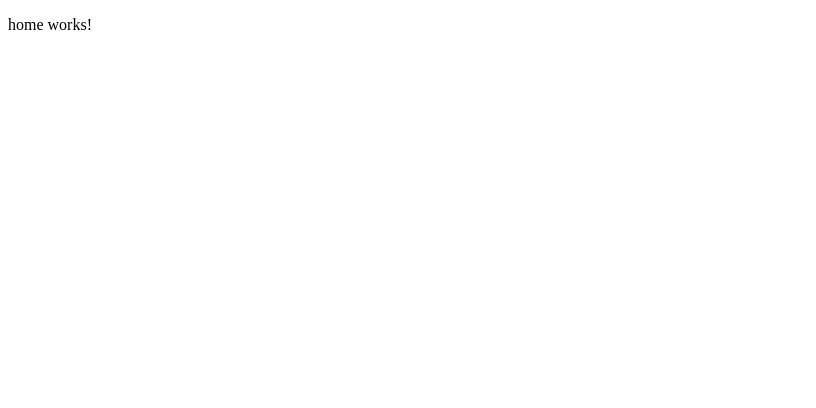
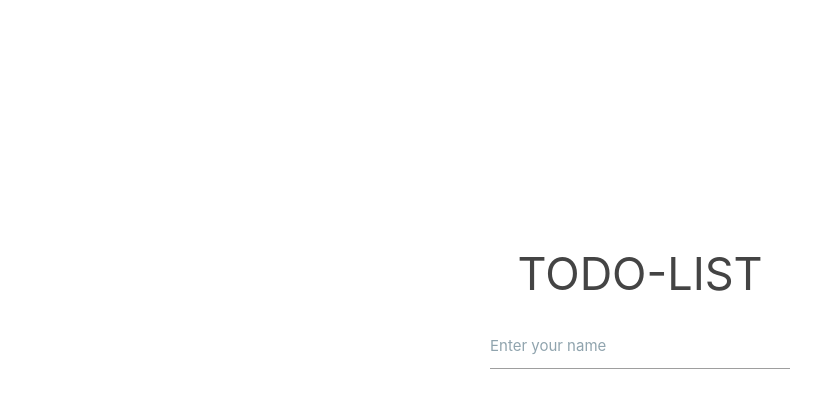
Before and after one commit to fretng/angular-todo, an Angular app: page / in a window 1280 px wide. Shown: the top 408 px of the page, without its empty margins (0-816 px from the left). Built offline with nearby package versions, Linux system fonts and the light colour scheme.

Commit message:
home page

```diff
--- a/angular.json
+++ b/angular.json
@@ -7,7 +7,7 @@
       "projectType": "application",
       "schematics": {
         "@schematics/angular:component": {
-          "style": "sass"
+          "style": "scss"
         }
       },
       "root": "",
@@ -28,7 +28,7 @@
               "src/assets"
             ],
             "styles": [
-              "src/styles.sass"
+              "src/styles.scss"
             ],
             "scripts": []
           },
--- a/src/app/home/home.component.html
+++ b/src/app/home/home.component.html
@@ -1 +1,12 @@
-<p>home works!</p>
+<div>
+    <div class="logo-text">
+        TODO-LIST
+    </div>
+
+    <div class="box-input-name">
+        <div class="input-field text-gray">
+            <input type="text" id="input-name">
+            <label for="input-name">Enter your name</label>
+        </div>
+    </div>
+</div>
--- /dev/null
+++ b/src/app/home/home.component.scss
@@ -0,0 +1,13 @@
+@import "../../style/input.scss";
+
+.logo-text {
+    font-size: 3rem;
+    text-align: center;
+    color: #444;
+    margin-top: 30vh;
+}
+.box-input-name {
+    @include input-box(#90a4ae, #78909c);
+    max-width: 300px;
+    margin: auto;
+}
--- a/src/app/home/home.component.ts
+++ b/src/app/home/home.component.ts
@@ -1,15 +1,12 @@
 import { Component, OnInit } from '@angular/core';
 
 @Component({
-  selector: 'app-home',
-  templateUrl: './home.component.html',
-  styleUrls: ['./home.component.sass']
+    selector: 'app-home',
+    templateUrl: './home.component.html',
+    styleUrls: ['./home.component.scss'],
 })
 export class HomeComponent implements OnInit {
+    constructor() {}
 
-  constructor() { }
-
-  ngOnInit(): void {
-  }
-
+    ngOnInit(): void {}
 }
--- a/src/index.html
+++ b/src/index.html
@@ -1,13 +1,25 @@
 <!doctype html>
 <html lang="en">
+
 <head>
     <meta charset="utf-8">
     <title>TodoList</title>
     <base href="/">
     <meta name="viewport" content="width=device-width, initial-scale=1">
     <link rel="icon" type="image/x-icon" href="favicon.ico">
+
+    <!--Import Google Icon Font-->
+    <link href="https://fonts.googleapis.com/icon?family=Material+Icons" rel="stylesheet">
+
+    <!-- Compiled and minified CSS -->
+    <link rel="stylesheet" href="https://cdnjs.cloudflare.com/ajax/libs/materialize/1.0.0/css/materialize.min.css">
+
+    <!-- Compiled and minified JavaScript -->
+    <script src="https://cdnjs.cloudflare.com/ajax/libs/materialize/1.0.0/js/materialize.min.js"></script>
 </head>
+
 <body>
     <app-root></app-root>
 </body>
+
 </html>
--- /dev/null
+++ b/src/style/input.scss
@@ -0,0 +1,29 @@
+@mixin input-box ($color, $active-color) {
+    /* label color */
+    .input-field label {
+        color: $color;
+    }
+    /* label focus color */
+    .input-field input[type="text"]:focus + label {
+        color: $active-color;
+    }
+    /* label underline focus color */
+    .input-field input[type="text"]:focus {
+        border-bottom: 1px solid $color;
+        box-shadow: 0 1px 0 0 $color;
+    }
+    /* valid color */
+    .input-field input[type="text"].valid {
+        border-bottom: 1px solid #000;
+        box-shadow: 0 1px 0 0 #000;
+    }
+    /* invalid color */
+    .input-field input[type="text"].invalid {
+        border-bottom: 1px solid #000;
+        box-shadow: 0 1px 0 0 #000;
+    }
+    /* icon prefix focus color */
+    .input-field .prefix.active {
+        color: #000;
+    }
+}
--- a/src/styles.sass
+++ b/src/styles.scss
@@ -1 +1,5 @@
 /* You can add global styles to this file, and also import other style files */
+
+body {
+    background: #fff;
+}
```
Also changed, not shown: src/app/home/home.component.sass (deleted). Lines whose indentation alone changed are shown as unchanged.
